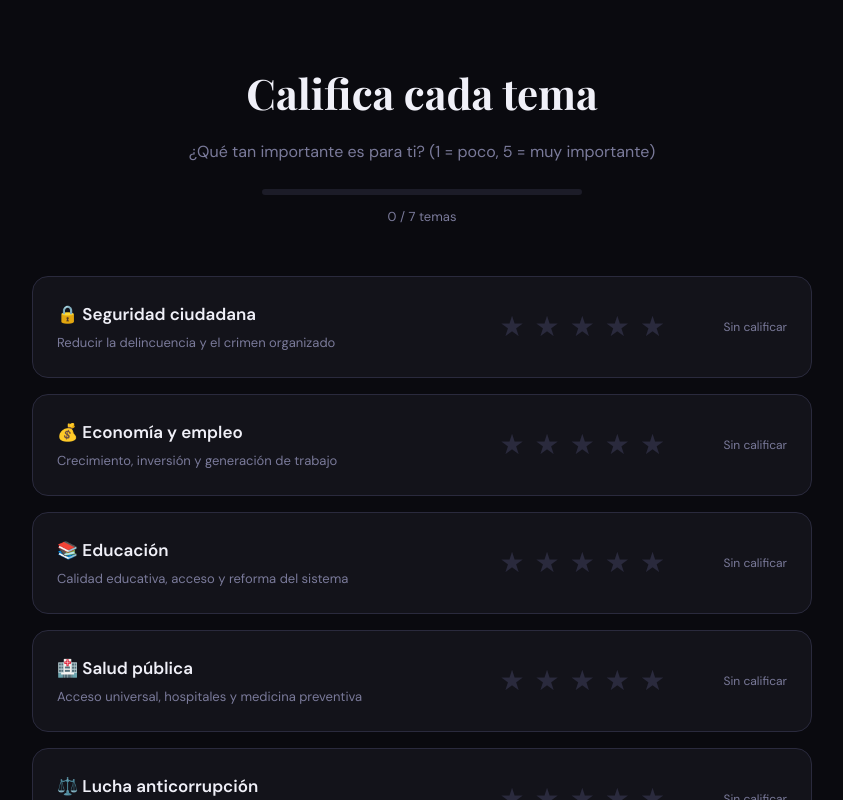
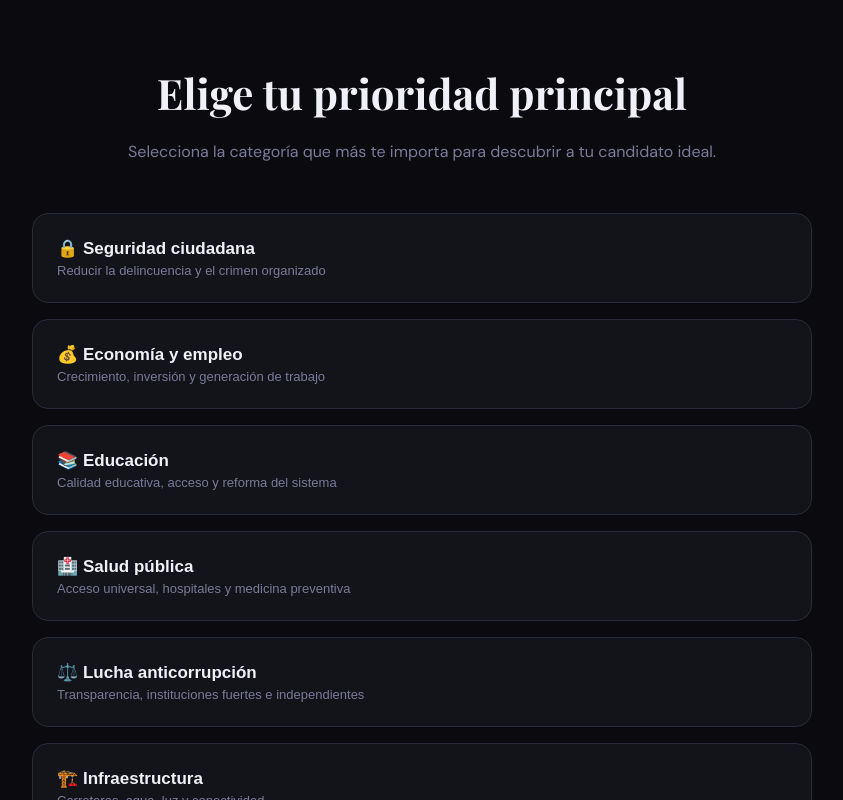
Before and after one commit to JosephRobles23/Votafli, a Next.js app: page / in a window 1280 px wide. Both pictures are taken after a click on the button "Empezar ahora →". Shown: the top 800 px of the page, without its empty margins (218-1061 px from the left). Built offline with nearby package versions, Linux system fonts and the light colour scheme.

Commit message:
eliminacion de barra de progreso

```diff
--- a/src/app/globals.css
+++ b/src/app/globals.css
@@ -298,9 +298,16 @@ body {
   transition: border-color 0.3s, background 0.3s;
 }
 
-.topic-card.rated {
+.topic-card.rated, .clickable-card:hover {
   border-color: var(--accent);
   background: var(--surface2);
+}
+
+.clickable-card {
+  text-align: left;
+  cursor: pointer;
+  width: 100%;
+  color: inherit;
 }
 
 .topic-info { flex: 1; }
--- a/src/app/layout.tsx
+++ b/src/app/layout.tsx
@@ -2,11 +2,11 @@ import type { Metadata } from 'next';
 import './globals.css';
 
 export const metadata: Metadata = {
-  title: 'VotaFlix Perú 2026 — Descubre tu candidato',
+  title: 'AKLLAY Perú 2026 — Descubre tu candidato',
   description: 'Califica los temas que más te importan y descubre qué candidato presidencial se alinea mejor con tus prioridades. Elecciones Generales Perú 12 Abril 2026.',
   keywords: 'elecciones peru 2026, candidatos presidenciales, voto informado, quiz electoral peru',
   openGraph: {
-    title: 'VotaFlix Perú 2026',
+    title: 'AKLLAY Perú 2026',
     description: '¿Con quién votas? Descubre tu candidato ideal en segundos.',
     type: 'website',
     locale: 'es_PE',
--- a/src/app/page.tsx
+++ b/src/app/page.tsx
@@ -36,7 +36,7 @@ export default function Home() {
         <nav className="navbar">
           <Image
             src="/LOGO.png"
-            alt="VotaFlix Perú 2026"
+            alt="AKLLAY Perú 2026"
             className="navbar-logo"
             width={220}
             height={52}
@@ -63,7 +63,7 @@ export default function Home() {
         {view === 'hero' && (
           <footer className="footer">
             <p>
-              VotaFlix Perú 2026 · Datos basados en planes de gobierno oficiales del JNE · No tiene afiliación política ·{' '}
+              AKLLAY Perú 2026 · Datos basados en planes de gobierno oficiales del JNE · No tiene afiliación política ·{' '}
               <a href="https://votoinformado.jne.gob.pe" target="_blank" rel="noopener noreferrer">
                 Voto Informado JNE
               </a>
--- a/src/components/QuizSection.tsx
+++ b/src/components/QuizSection.tsx
@@ -1,85 +1,35 @@
 'use client';
 
-import { useState } from 'react';
-import { TOPICS, LABELS } from '@/lib/data';
+import { TOPICS } from '@/lib/data';
 
 interface QuizSectionProps {
   onFinish: (scores: Record<string, number>) => void;
 }
 
 export default function QuizSection({ onFinish }: QuizSectionProps) {
-  const [scores, setScores] = useState<Record<string, number>>({});
-
-  const rate = (topicId: string, value: number) => {
-    setScores((prev) => ({ ...prev, [topicId]: value }));
-  };
-
-  const ratedCount = Object.keys(scores).length;
-  const total = TOPICS.length;
-  const allRated = ratedCount === total;
-
   return (
     <section className="quiz-section" id="quiz">
       <div className="quiz-container">
         <div className="quiz-header">
-          <h2>Califica cada tema</h2>
-          <p>¿Qué tan importante es para ti? (1 = poco, 5 = muy importante)</p>
-          <div className="progress-bar">
-            <div
-              className="progress-fill"
-              style={{ width: `${(ratedCount / total) * 100}%` }}
-            />
-          </div>
-          <span className="progress-text">
-            {ratedCount} / {total} temas
-          </span>
+          <h2>Elige tu prioridad principal</h2>
+          <p>Selecciona la categoría que más te importa para descubrir a tu candidato ideal.</p>
         </div>
 
         <div className="topics-grid">
-          {TOPICS.map((topic) => {
-            const currentVal = scores[topic.id] || 0;
-            const isRated = currentVal > 0;
-            return (
-              <div
+          {TOPICS.map((topic) => (
+            <button
               key={topic.id}
               id={`card-${topic.id}`}
-                className={`topic-card${isRated ? ' rated' : ''}`}
+              className="topic-card clickable-card"
+              onClick={() => onFinish({ [topic.id]: 5 })}
             >
               <div className="topic-info">
                 <div className="topic-label">{topic.label}</div>
                 <div className="topic-desc">{topic.desc}</div>
               </div>
-                <div className="stars-row" id={`stars-${topic.id}`}>
-                  {[1, 2, 3, 4, 5].map((n) => (
-                    <button
-                      key={n}
-                      className={`star${currentVal >= n ? ' active' : ''}`}
-                      data-topic={topic.id}
-                      data-val={n}
-                      onClick={() => rate(topic.id, n)}
-                      aria-label={`Calificar ${topic.label} con ${n}`}
-                    >
-                      ★
             </button>
           ))}
         </div>
-                <div className="rating-label">
-                  {LABELS[currentVal] ?? 'Sin calificar'}
-                </div>
-              </div>
-            );
-          })}
-        </div>
-
-        {allRated && (
-          <button
-            className="btn-primary btn-result"
-            id="btn-result"
-            onClick={() => onFinish(scores)}
-          >
-            Ver mi candidato →
-          </button>
-        )}
       </div>
     </section>
   );
--- a/src/components/ResultSection.tsx
+++ b/src/components/ResultSection.tsx
@@ -25,9 +25,9 @@ export default function ResultSection({ userScores, onRestart }: ResultSectionPr
 
   const shareResult = () => {
     if (!winner) return;
-    const text = `🇵🇪 Hice el test de VotaFlix Perú 2026 y tengo ${winner.match}% de compatibilidad con ${winner.name}. ¿Y tú con quién votas? #Peru2026 #VotaFlix`;
+    const text = `🇵🇪 Hice el test de conformacion AKLLAY Perú 2026 y tengo ${winner.match}% de compatibilidad con ${winner.name}. ¿Y tú con quién votas? #Peru2026 #AKLLAY`;
     if (typeof window !== 'undefined' && navigator.share) {
-      navigator.share({ title: 'VotaFlix Perú 2026', text });
+      navigator.share({ title: 'AKLLAY Perú 2026', text });
     } else {
       navigator.clipboard.writeText(text).then(() => showToast('¡Texto copiado al portapapeles! 📋'));
     }
@@ -120,7 +120,7 @@ export default function ResultSection({ userScores, onRestart }: ResultSectionPr
       {/* FOOTER */}
       <footer className="footer">
         <p>
-          VotaFlix Perú 2026 · Datos basados en planes de gobierno oficiales del JNE · No tiene afiliación política ·{' '}
+          AKLLAY Perú 2026 · Datos basados en planes de gobierno oficiales del JNE · No tiene afiliación política ·{' '}
           <a href="https://votoinformado.jne.gob.pe" target="_blank" rel="noopener noreferrer">
             Voto Informado JNE
           </a>
```
Lines whose indentation alone changed are shown as unchanged.
